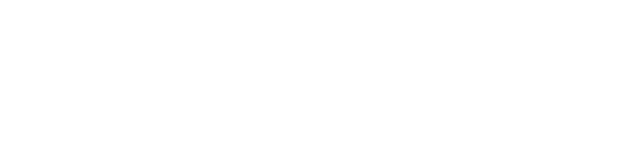
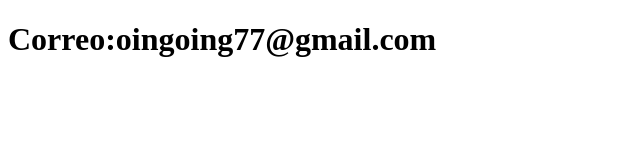
Before and after one commit to AnthonyVizcardo/miPortagolio, a plain HTML site: page contacto.html in a window 1280 px wide. Shown: the whole page, without its empty margins (0-640 px from the left). Drawn offline with Linux system fonts and the light colour scheme.

Commit message:
Actualizar contacto

```diff
--- a/contacto.html
+++ b/contacto.html
@@ -6,6 +6,7 @@
     <title>Contacto</title>
 </head>
 <body>
+    <h1>Correo:oingoing77@gmail.com</h1>
     <script src="app.js"></script>
 </body>
 </html>
```
